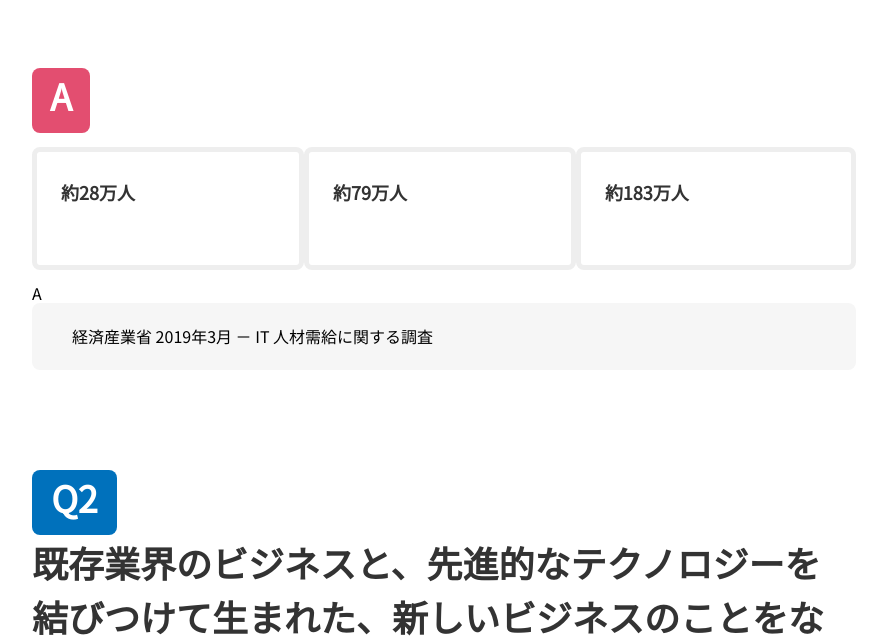
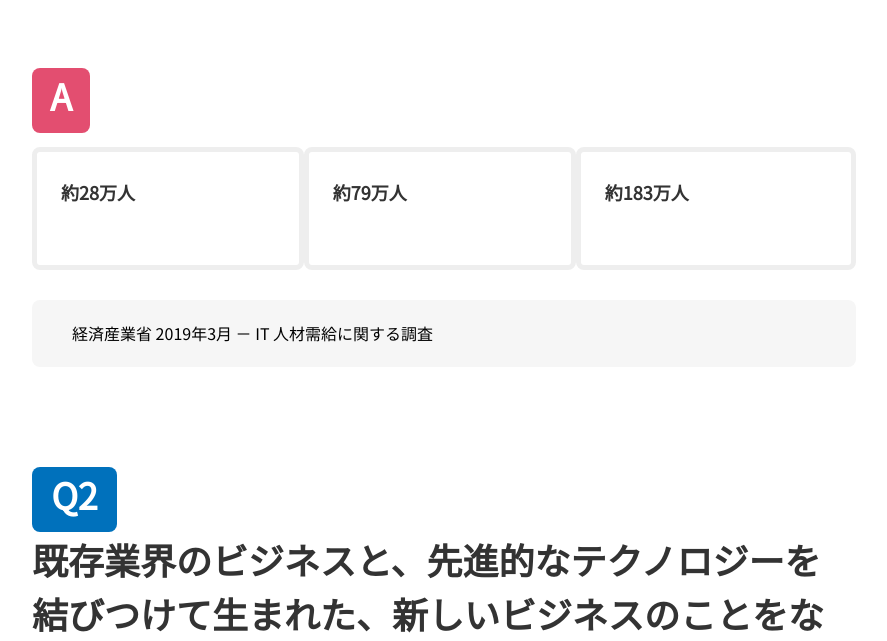
Before and after one commit to posse-ap/gen3.0-koyo8, a PHP site: page / in a window 1280 px wide. Shown: the part 1121-1762 px from the top of the page, without its empty margins (196-1083 px from the left). Run offline with PHP 8.4, Linux system fonts and the light colour scheme; some web fonts are replaced.

Commit message:
設問1はjsとhtmlかけた、あとはコピペ

```diff
--- a/QuizPage/index.html
+++ b/QuizPage/index.html
@@ -42,20 +42,20 @@
       <div class="Q1A">
         <div class="Q1ATitle">A</div>
         <ul class="Q1AChoice">
-          <li class="Q1A-1 js-answer" data-answer="0">
-            約28万人 <i class="Q1A-1Deco"></i>
+          <li class="">
+            <button class="Q1A-1 js-answer" data-answer="0">約28万人 <i class="Q1A-1Deco"></i></button>
           </li>
-          <li class="Q1A-2 js-answer" data-answer="1">
-            約79万人 <i class="Q1A-2Deco"></i>
+          <li class="">
+            <button class="Q1A-2 js-answer" data-answer="1">約79万人 <i class="Q1A-2Deco"></i></button>
           </li>
-          <li class="Q1A-3 js-answer" data-answer="2">
-            約183万人 <i class="Q1A-3Deco"></i>
+          <li class="">
+            <button class="Q1A-3 js-answer" data-answer="2">約183万人 <i class="Q1A-3Deco"></i></button>
           </li>
         </ul>
-        <div class="Q1ACorrect js-answerBox">
-          <p class="Q1ACorrectTitle js-answerTitle"></p>
-          <p class="Q1ACorrectContent">
-            <span class="Q1ACorrectContentLabel">A</span>
+        <div class="Correct js-answerBox">
+          <p class="CorrectTitle js-answerTitle"></p>
+          <p class="CorrectContent">
+            <span class="CorrectContentLabel">A</span>
             <span class="js-answerText"></span>
           </p>
         </div>
@@ -81,10 +81,10 @@
             X-TECH <i class="Q2A-3Deco"></i>
           </li>
         </ul>
-        <div class="Q1ACorrect js-answerBox">
-          <p class="Q1ACorrectTitle js-answerTitle"></p>
-          <p class="Q1ACorrectContent">
-            <span class="Q1ACorrectContentLabel">A</span>
+        <div class="Correct js-answerBox">
+          <p class="CorrectTitle js-answerTitle"></p>
+          <p class="CorrectContent">
+            <span class="CorrectContentLabel">A</span>
             <span class="js-answerText"></span>
           </p>
         </div>
@@ -109,10 +109,10 @@
             Information on Tool <i class="Q3A-3Deco"></i>
           </li>
         </ul>
-        <div class="Q1ACorrect js-answerBox">
-          <p class="Q1ACorrectTitle js-answerTitle"></p>
-          <p class="Q1ACorrectContent">
-            <span class="Q1ACorrectContentLabel">A</span>
+        <div class="Correct js-answerBox">
+          <p class="CorrectTitle js-answerTitle"></p>
+          <p class="CorrectContent">
+            <span class="CorrectContentLabel">A</span>
             <span class="js-answerText"></span>
           </p>
         </div>
@@ -137,10 +137,10 @@
             SDGs <i class="Q4A-3Deco"></i>
           </li>
         </ul>
-        <div class="Q1ACorrect js-answerBox">
-          <p class="Q1ACorrectTitle js-answerTitle"></p>
-          <p class="Q1ACorrectContent">
-            <span class="Q1ACorrectContentLabel">A</span>
+        <div class="Correct js-answerBox">
+          <p class="CorrectTitle js-answerTitle"></p>
+          <p class="CorrectContent">
+            <span class="CorrectContentLabel">A</span>
             <span class="js-answerText"></span>
           </p>
         </div>
@@ -166,10 +166,10 @@
             メタバース <i class="Q5A-3Deco"></i>
           </li>
         </ul>
-        <div class="Q1ACorrect js-answerBox">
-          <p class="Q1ACorrectTitle js-answerTitle"></p>
-          <p class="Q1ACorrectContent">
-            <span class="Q1ACorrectContentLabel">A</span>
+        <div class="Correct js-answerBox">
+          <p class="CorrectTitle js-answerTitle"></p>
+          <p class="CorrectContent">
+            <span class="CorrectContentLabel">A</span>
             <span class="js-answerText"></span>
           </p>
         </div>
@@ -194,10 +194,10 @@
             約11倍 <i class="Q6A-3Deco"></i>
           </li>
         </ul>
-        <div class="Q1ACorrect js-answerBox">
-          <p class="Q1ACorrectTitle js-answerTitle"></p>
-          <p class="Q1ACorrectContent">
-            <span class="Q1ACorrectContentLabel">A</span>
+        <div class="Correct js-answerBox">
+          <p class="CorrectTitle js-answerTitle"></p>
+          <p class="CorrectContent">
+            <span class="CorrectContentLabel">A</span>
             <span class="js-answerText"></span>
           </p>
         </div>
--- a/QuizPage/quiz.js
+++ b/QuizPage/quiz.js
@@ -27,6 +27,7 @@
       value: '約5倍',
     }
   ];
+
   const allQuiz = document.querySelectorAll('.js-quiz');
 
   const setDisabled = answers => {
@@ -39,8 +40,12 @@
     target.innerText = isCorrect ? '正解！' : '不正解...';
   }
 
-  const setClassName = (target, isCorrect) => {
-    target.classList.add(isCorrect ? 'is-correct' : 'is-incorrect');
+  const setClassNameTitle = (target, isCorrect) => {
+    target.classList.add(isCorrect ? 'is-correctTitle' : 'is-incorrectTitle');
+  }
+
+  const setClassNameBox = (target, isCorrect) => {
+    target.classList.add(isCorrect ? 'is-correctBox' : 'is-incorrectBox')
   }
 
   allQuiz.forEach(quiz => {
@@ -61,7 +66,8 @@
 
         answerText.innerText = CorrectAnswers[selectedQuiz].value;
         setTitle(answerTitle, isCorrect);
-        setClassName(answerBox, isCorrect)
+        setClassNameTitle(answerTitle, isCorrect)
+        setClassNameBox(answerBox, isCorrect)
       })
     })
   })
--- a/QuizPage/style.css
+++ b/QuizPage/style.css
@@ -202,6 +202,7 @@ main{
   background-color: #F6F6F6;
   border-radius: 8px;
   padding: 24px;
+  margin: 16px 0;
 }
 
 .Q1AEvidenceDeco::before,.Q4AEvidenceDeco::before,.Q6AEvidenceDeco::before{
@@ -364,3 +365,67 @@ footer{
   font-weight: 400;
   font-size: 10px;
 }
+
+/* 正解不正解の表示のところ */
+.is-correctTitle{
+  color: #E34E70;
+}
+
+.is-incorrectTitle{
+  color: #0071BC;
+}
+
+.is-correctTitle,.is-incorrectTitle{
+  font-weight: 700;
+  font-size: 24px;
+  line-height: 150%;
+  letter-spacing: 0.05em;
+  padding: 20px 0 0 40px;
+}
+
+.is-selected{
+  border: 5px solid #0071BC;
+}
+
+.is-correctBox{
+  background: #FFF2F5;
+  border-radius: 8px;
+}
+
+.is-incorrectBox{
+  background: #EFF2F5;
+  border-radius: 8px;
+}
+
+.Correct{
+  display: none;
+}
+
+.is-correctBox,.is-incorrectBox{
+  height: 143px;
+  display: block;
+}
+
+.CorrectContent{
+  margin-top: 15px;
+}
+
+.CorrectContentLabel{
+  font-weight: 700;
+  font-size: 24px;
+  line-height: 180%;
+  color: #333333;
+  padding: 0 20px 0 40px;
+  /* display: none; */
+}
+
+.is-correctBox.is-incorrectBox{
+  height: 143px;
+}
+
+.js-answerText{
+  font-weight: 700;
+  font-size: 18px;
+  line-height: 180%;
+  color: #333333;
+}
```
